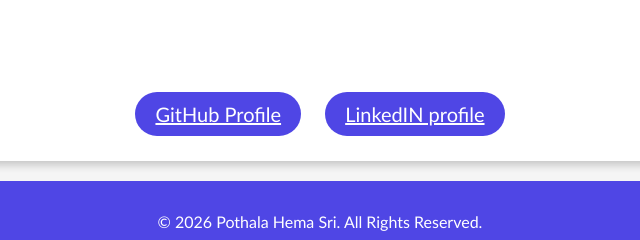
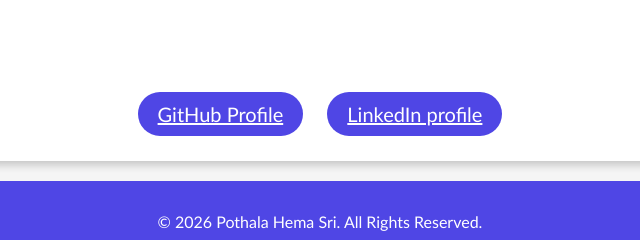
Before and after one commit to 258T1A4297/My-portfolio, a plain HTML site: page index.html in a window 1280 px wide. Shown: the part 1682-1922 px from the top of the page, 320-960 px from the left. Drawn offline with Linux system fonts and the light colour scheme.

Commit message:
Add files via upload

```diff
--- a/index.html
+++ b/index.html
@@ -69,7 +69,7 @@
                 <h2>Connect with me</h2>
                 <div>
                 <a href="https://github.com/258T1A4297/student-to-do-list.git" target="_blank">GitHub Profile</a>
-                <a href="https://www.linkedin.com/in/hema-sri-a7375340b?utm_source=share_via&utm_content=profile&utm_medium=member_android" target="_blank">LinkedIN profile</a>
+                <a href="https://www.linkedin.com/in/hema-sri-a7375340b?utm_source=share_via&utm_content=profile&utm_medium=member_android" target="_blank">LinkedIn profile</a>
                 </div>
             </section>
             <footer>
```
